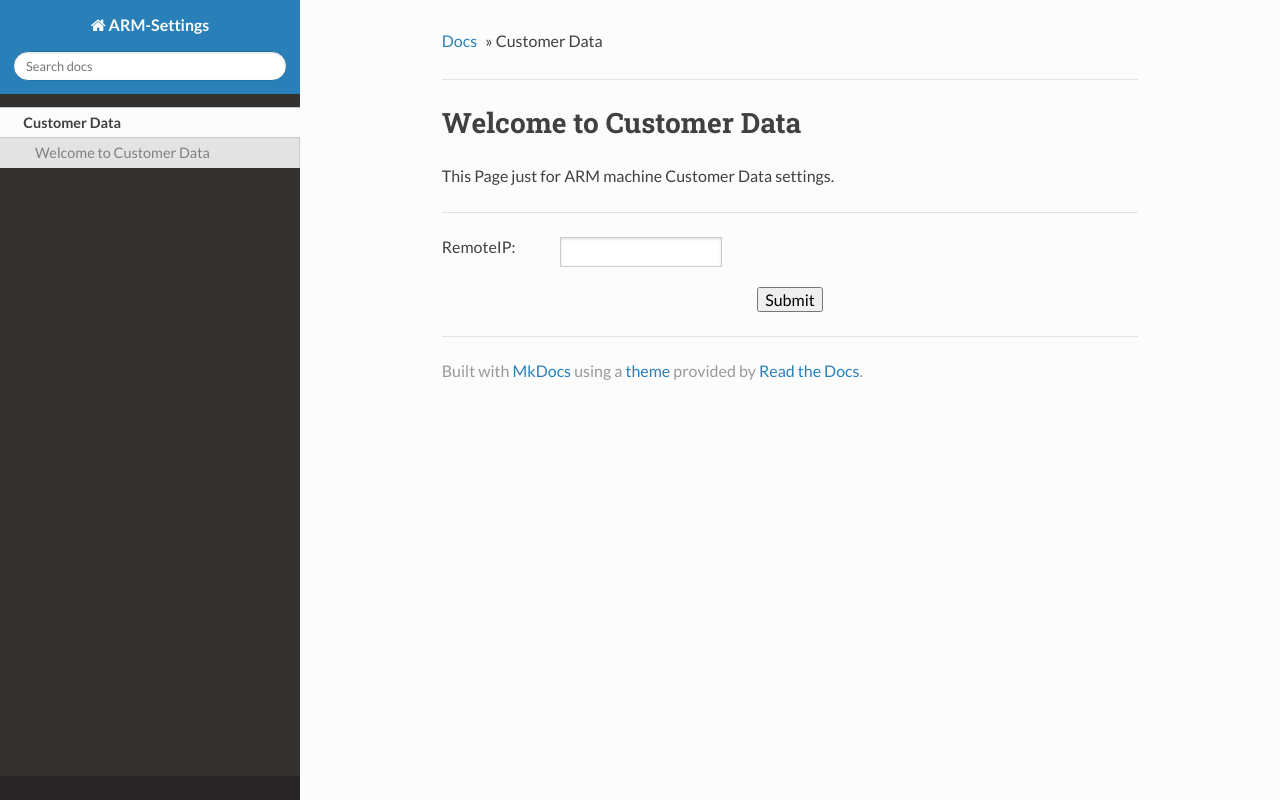
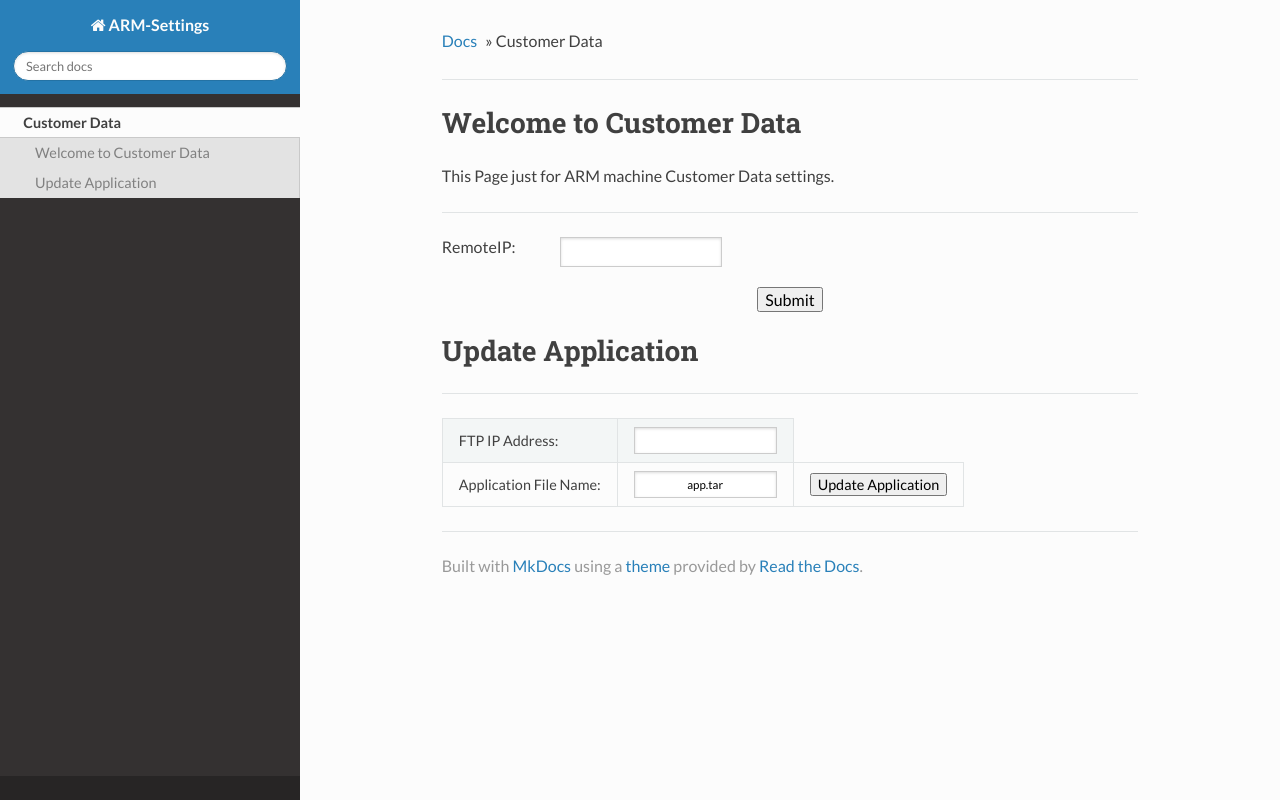
Before and after one commit to ZengjfOS/SettingsPage, a PHP site: page /customerData.php in a window 1280 px wide. Run offline with PHP 8.4, Linux system fonts and the light colour scheme.

Commit message:
udpate constomer update application.

```diff
--- a/customerData.php
+++ b/customerData.php
@@ -28,6 +28,18 @@
         <script type="text/javascript" src="./js/highlight.pack.js"></script>
     </head>
     <body class="wy-body-for-nav" role="document">
+
+        <style>
+            .bg{display:none;position:fixed;width:100%;height:100%;background:#000;z-index:2;top:0;left:0;opacity:0.7;}
+            .content{display:none;width:400px;height:100px;position:fixed;top:50%;margin-top:-150px;color:#F00;background:#000;z-index:3;left:50%;margin-left:-250px;padding:20px}
+        </style>
+        <div class="bg"></div>
+        <div class="content">
+            <li>Updating Is Runing.</li>
+            <li>Don't Power Outages And Please Waiting is Over.</li>
+            <li>Otherwise, The device is likely to be damaged.</li>
+        </div>
+
         <div class="wy-grid-for-nav">
         <nav data-toggle="wy-nav-shift" class="wy-nav-side stickynav">
             <div class="wy-side-nav-search">
@@ -45,6 +57,7 @@
                         <a class="current" href=".">Customer Data</a>
                         <ul>
                             <li class="toctree-l3"><a href="#welcome-to-arm-settings">Welcome to Customer Data</a></li>
+                            <li class="toctree-l3"><a href="#update_application">Update Application</a></li>
                         </ul>
                     </li>
                     <li>
@@ -90,6 +103,33 @@
                         <div align="center" style="margin-top:20px;margin-bottom:20px">
                             <input type="button" onClick="javascript:customerDate()" value="Submit">
                         </div>
+
+                        <h1 id="update_application">Update Application</h1>
+                        <hr/>
+                        <div>
+                            <table >
+                                <tr>
+                                    <td>
+                                        <span >FTP IP Address:</span>
+                                    </td>
+                                    <td>
+                                        <input style="text-align:center;" name="ftpIPAddress" type="text" />
+                                    </td>
+                                </tr>
+                                <tr>
+                                    <td>
+                                        <span >Application File Name:</span>
+                                    </td>
+                                    <td>
+                                        <input style="text-align: center;" name="ftpApplicationName" type="text" value="app.tar" />
+                                    </td>
+                                    <td>
+                                        <input name="updateApp" type="button" onClick="javascript:updateApp()" value="Update Application">
+                                    </td>
+                                </tr>
+                            </table>
+                        </div>
+
                         <footer>
                             <hr/>
                             <div role="contentinfo">
--- a/js/customerDataSettings.js
+++ b/js/customerDataSettings.js
@@ -1,3 +1,14 @@
+
+function enableCoverMask(){
+    $('.bg').css({'display':'block'});
+    $('.content').css({'display':'block'});
+}
+
+function disableCoverMask(){
+    $('.bg').css({'display':'none'});
+    $('.content').css({'display':'none'});
+}
+
 function customerDate()
 {
     remoteIP = $('input[name="remoteIP"]').val();
@@ -35,3 +46,45 @@ function customerDate()
         }
     });
 }
+
+function updateApp(){
+
+    ftpIPAddress = $('input[name="ftpIPAddress"]').val();
+    ftpApplicationName = $('input[name="ftpApplicationName"]').val();
+
+    enableCoverMask();
+
+    ajaxPostData = {"categories":"customer", "type": "updateApp", "ftpIPAddress": ftpIPAddress, "appName": ftpApplicationName};
+
+    console.info(ajaxPostData);
+
+    $.ajax({
+        url: "customerDataSettings.php",
+        type: 'POST',
+        contentType:'application/json; charset=utf-8',
+        data: JSON.stringify(ajaxPostData),
+        dataType:'json',
+        success: function(data){
+            //On ajax success do this
+            disableCoverMask();
+            if (data["status"] == "ok"){
+                alert("Update Application is OK.");
+            } else {
+                alert("Update Application is Faile.");
+            }
+        },
+        error: function(xhr, ajaxOptions, thrownError) {
+            //On error do this
+            console.info("error.");
+            disableCoverMask();
+            if (xhr.status == 200) {
+
+                alert(ajaxOptions);
+            }
+            else {
+                alert(xhr.status);
+                alert(thrownError);
+            }
+        }
+    });
+}
```
Also changed, not shown: customerDataSettings.php (+17 -0 lines).
